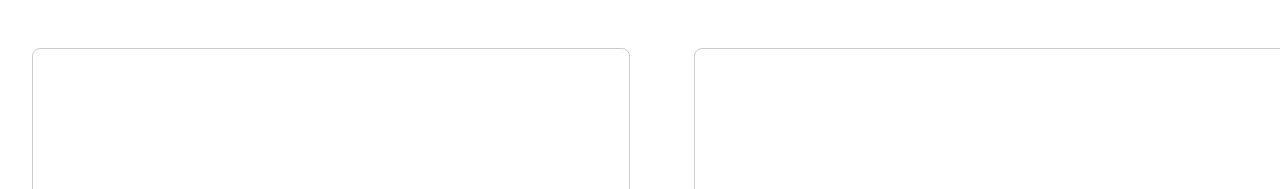
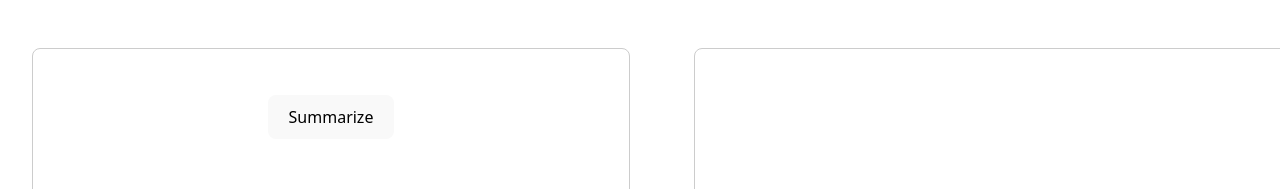
Before and after one commit to kyqpham/legaLLy, a React (Vite) app: page /simplify in a window 1280 px wide. Shown: the top 189 px of the page. Built offline with nearby package versions, Linux system fonts and the light colour scheme.

Commit message:
summarizing the message

```diff
--- a/src/Simplify.jsx
+++ b/src/Simplify.jsx
@@ -1,13 +1,33 @@
 import React from 'react';
 import { useLocation } from "react-router-dom";
-
-
+import { useState } from 'react';
 
 const Simplify = () => {
 
   const location = useLocation();
   const userText = location.state?.userText || "";
 
+  const [summary, setSummary] = useState("");
+  const [loading, setLoading] = useState(false);
+
+const handleSummarize = async () => {
+  console.log("hi");
+  setLoading(true);
+
+  const res = await fetch("http://localhost:3001/summarize", {
+    method: "POST",
+    headers: {
+      "Content-Type": "application/json",
+    },
+    body: JSON.stringify({ text: userText }),
+  });
+
+  const data = await res.json();
+  setSummary(data.summary);
+  console.log("hello");
+  console.log(data.summary);
+  setLoading(false);
+};
 
   return (
     <div>
@@ -31,8 +51,9 @@ const Simplify = () => {
         >
           <p>{userText}</p>
 
-
-
+          <button style={{ marginTop: '20px', padding: '10px 20px' }} onClick={handleSummarize}>
+              Summarize
+          </button>
         </div>
 
         <div
@@ -47,7 +68,7 @@ const Simplify = () => {
             border: '1px solid #ccc'
           }}
         >
-
+          <p> {summary}</p>
         </div>
 
       </section>
```
Also changed, not shown: 1 other file (tests, documents, lock files or other folders).
